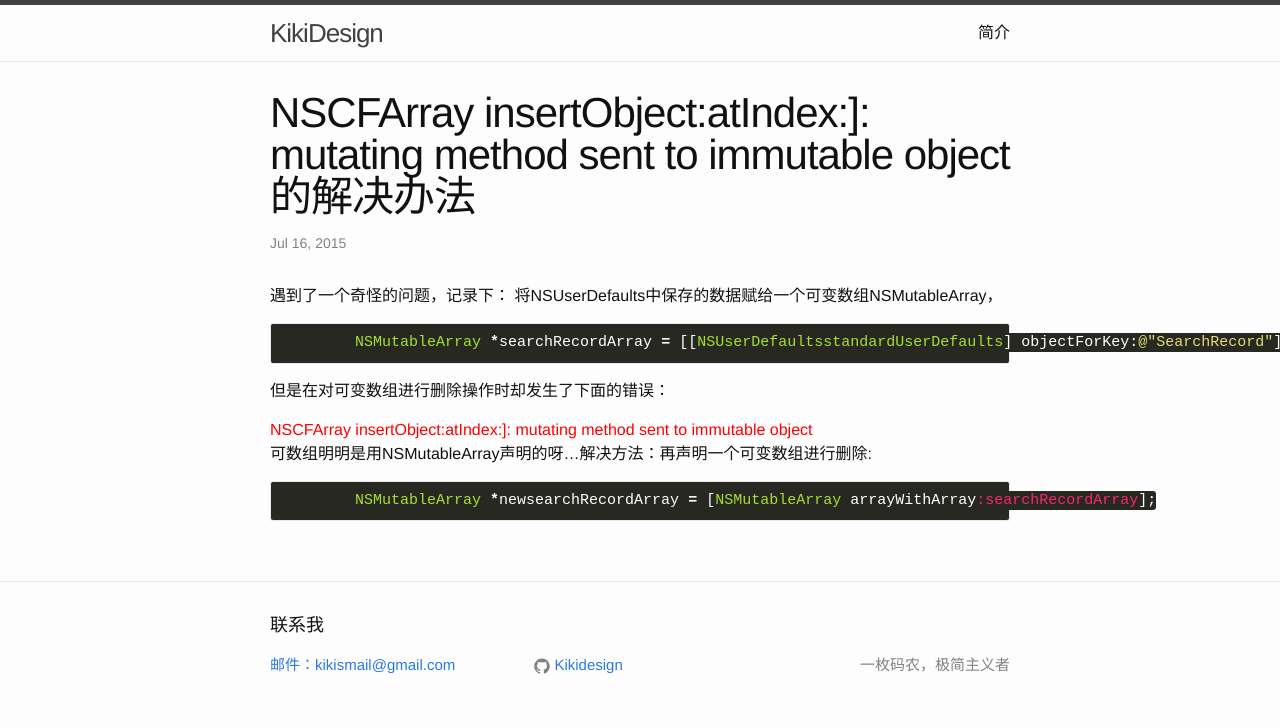
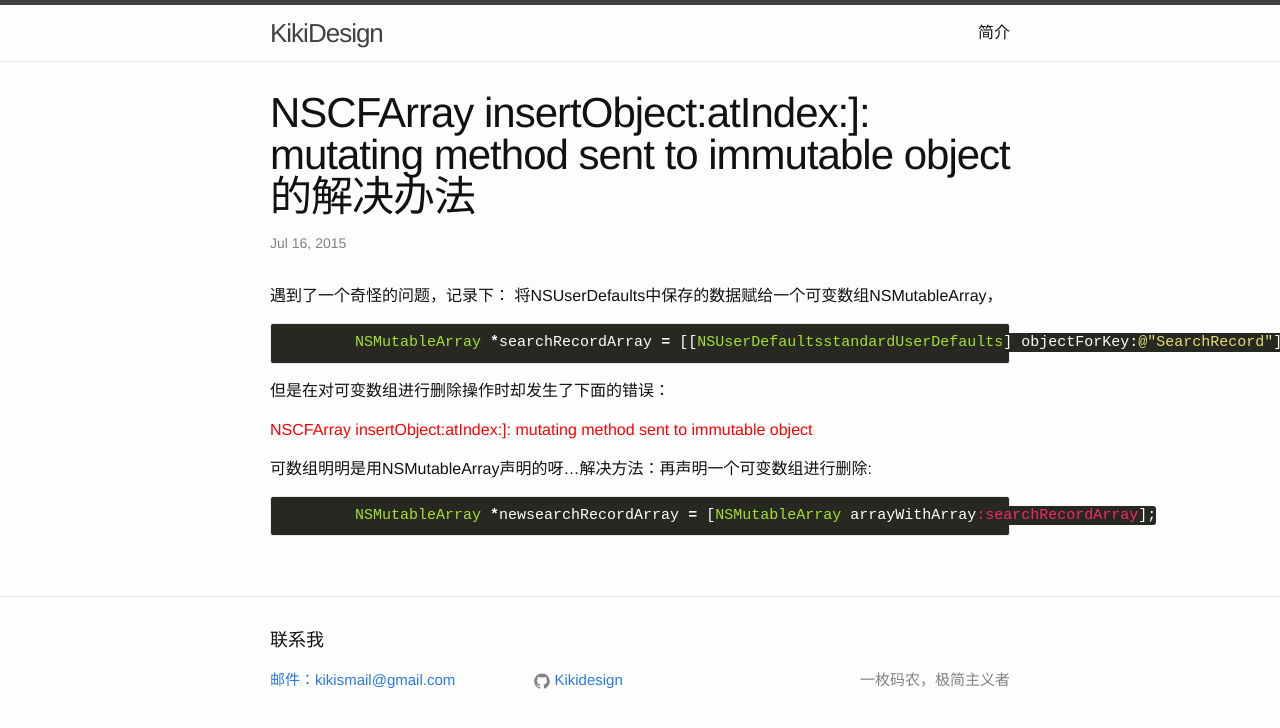
Before and after one commit to kikidesign/kikidesign.github.io, a Jekyll site: the page built from _posts/2015-07-16-mutating-method.md, in a window 1280 px wide. Shown: the top 728 px of the page. Built offline with Jekyll 4.4.1, drawn with Linux system fonts in a browser that asks for light colours.

Commit message:
mutating method sent to immutable object6

```diff
--- a/_posts/2015-07-16-mutating-method.md
+++ b/_posts/2015-07-16-mutating-method.md
@@ -11,8 +11,7 @@ categories: iOS update
 	NSMutableArray *searchRecordArray = [[NSUserDefaultsstandardUserDefaults] objectForKey:@"SearchRecord"];
 {% endhighlight %}
 但是在对可变数组进行删除操作时却发生了下面的错误：
-
-<font color='red'>NSCFArray insertObject:atIndex:]: mutating method sent to immutable object</font>
+<p><font color='red'>NSCFArray insertObject:atIndex:]: mutating method sent to immutable object</font></p>
 
 可数组明明是用NSMutableArray声明的呀...解决方法：再声明一个可变数组进行删除:
 {% highlight ruby %}
```
